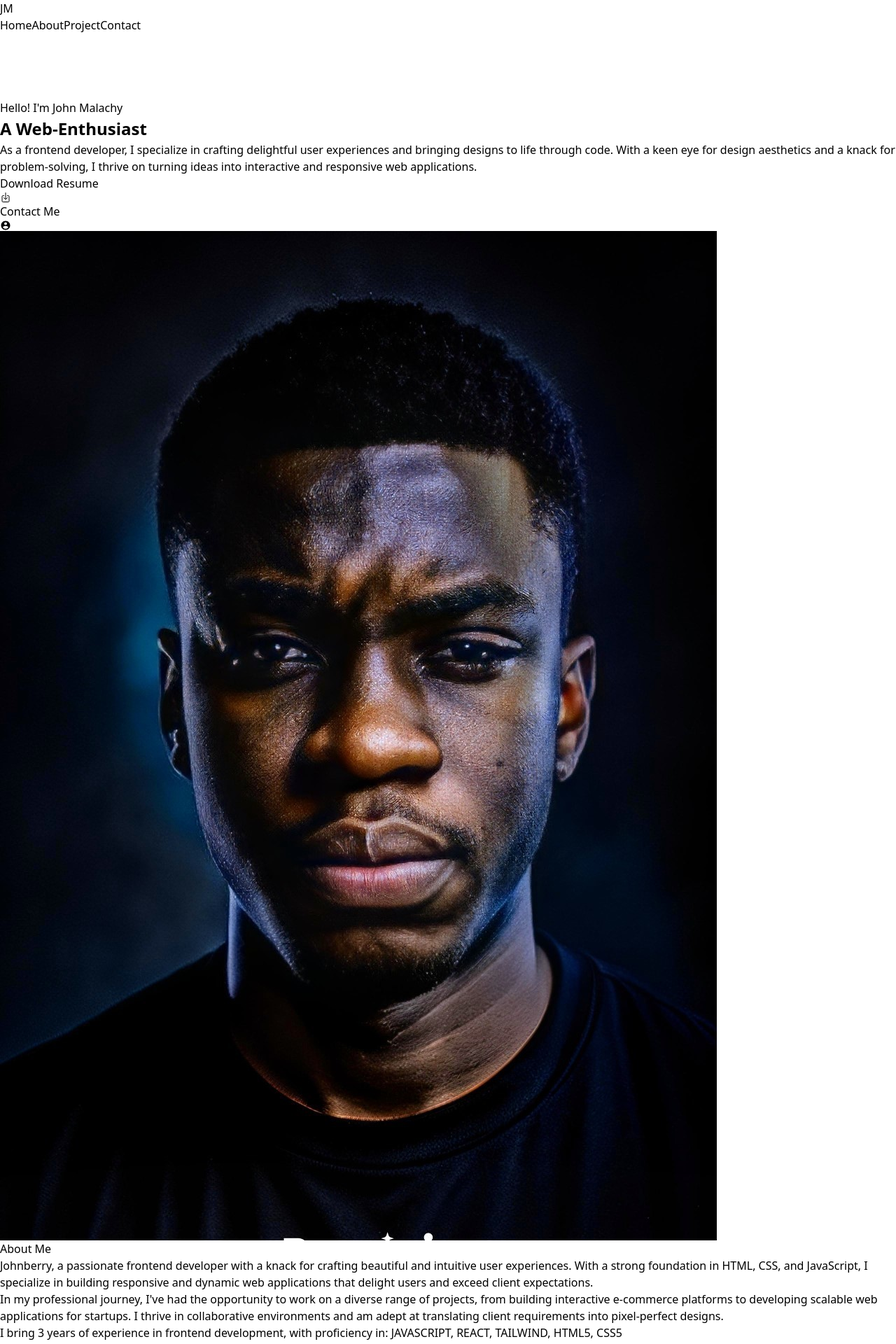
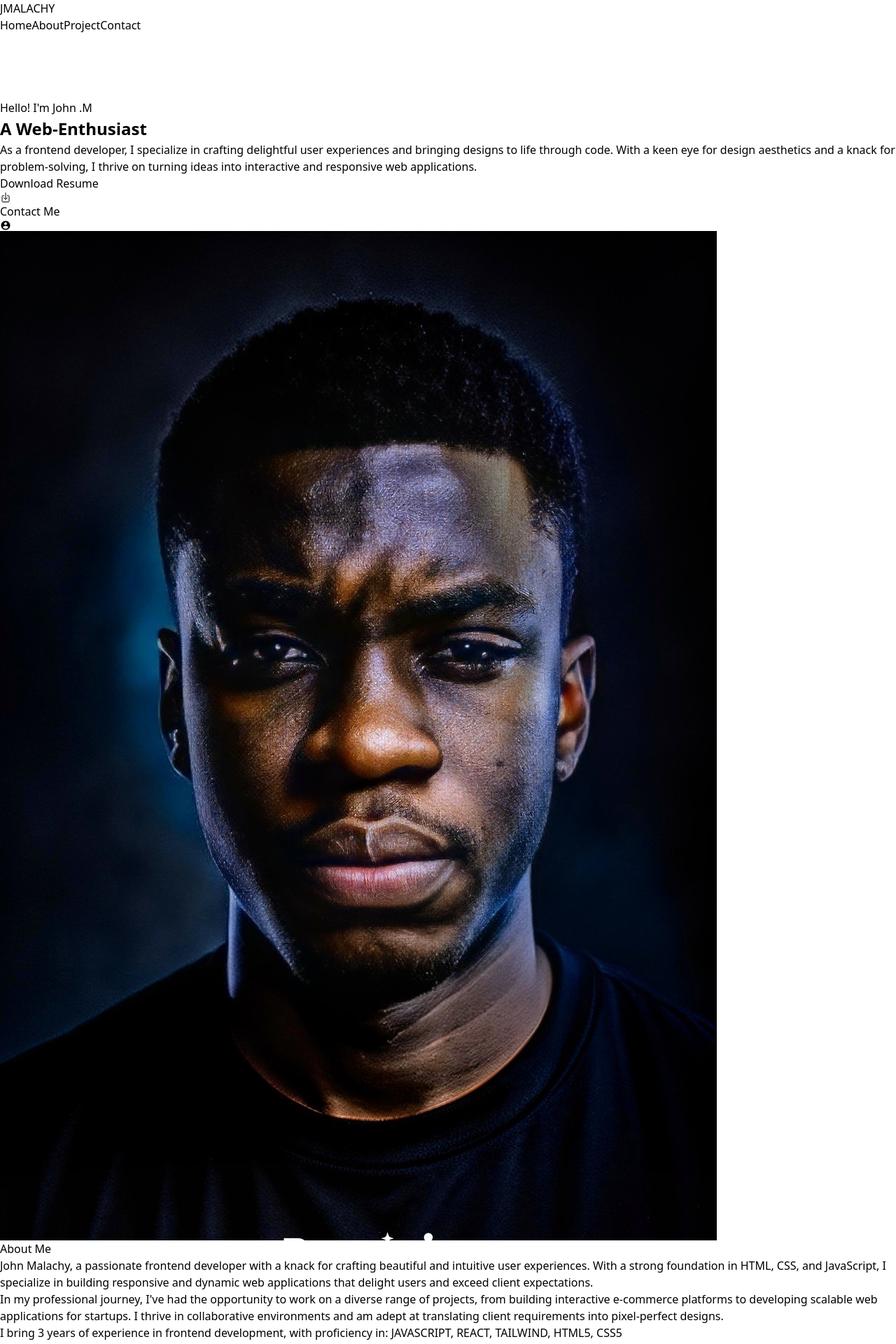
Before and after one commit to johnberry3/Portfolio, a React (Vite) app: page / in a window 1280 px wide. Shown: the top 1920 px of the page at 70% size. Built offline with nearby package versions, Linux system fonts and the light colour scheme; the HTML template or start-up script is replaced by a standard one.

Commit message:
Updated app

```diff
--- a/src/sections/About.jsx
+++ b/src/sections/About.jsx
@@ -30,7 +30,7 @@ const About = () => {
         <div className='grid grid-cols-2 max-xl:grid-cols-1 gap-11 items-center justify-items-center'>
         <div className=' text-black font-mono'>
             <h2 className='text-black pb-2  text-3xl uppercase font-bold'>About Me</h2>
-            <p className='text-black'>Johnberry, a passionate frontend developer with a knack for crafting beautiful and intuitive user experiences. With a strong foundation in HTML, CSS, and JavaScript, I specialize in building responsive and dynamic web applications that delight users and exceed client expectations.</p>
+            <p className='text-black'>John Malachy, a passionate frontend developer with a knack for crafting beautiful and intuitive user experiences. With a strong foundation in HTML, CSS, and JavaScript, I specialize in building responsive and dynamic web applications that delight users and exceed client expectations.</p>
             <p className='mt-5 text-black '>In my professional journey, I've had the opportunity to work on a diverse range of projects, from building interactive e-commerce platforms to developing scalable web applications for startups. I thrive in collaborative environments and am adept at translating client requirements into pixel-perfect designs.</p>
             <p className='mt-5 text-black font-semibold'>I bring 3 years of experience in frontend development, with proficiency in: JAVASCRIPT, REACT, TAILWIND, HTML5, CSS5</p>
         </div>
--- a/src/sections/Hero.jsx
+++ b/src/sections/Hero.jsx
@@ -12,7 +12,7 @@ const Hero = () => {
     <div className='flex  max-xl:flex-col ' id='hero'>
         <div className='w-1/2 max-xl:w-full h-screen max-xl:h-[500px] px-11 max-sm:px-7 pb-6 bg-gray-100 rounded-t-md text-black'>
            <div className='top-[30%]  max-xl:top-[20%] max-xl:text-center sm:10% relative'>
-           <h2 className='text-5xl mt-1 max-sm:text-3xl font-bold  '>Hello! I'm John Malachy </h2>
+           <h2 className='text-5xl mt-1 max-sm:text-3xl font-bold  '>Hello! I'm John .M </h2>
            <TypeAnimation
       sequence={[
         'A Web-Enthusiast', // Types 'One'
--- a/src/sections/Navbar.jsx
+++ b/src/sections/Navbar.jsx
@@ -41,7 +41,7 @@ const Navbar = () => {
   return (
     <div className='flex justify-between items-center  bg-black text-white'>
       <div>
-         <h2 className='italic text-2xl font-semibold'>JM</h2>
+         <h2 className='italic text-2xl font-semibold'>JMALACHY</h2>
       </div>
       <div className='max-xl:hidden'>
           <ul className='flex gap-9'>
```
